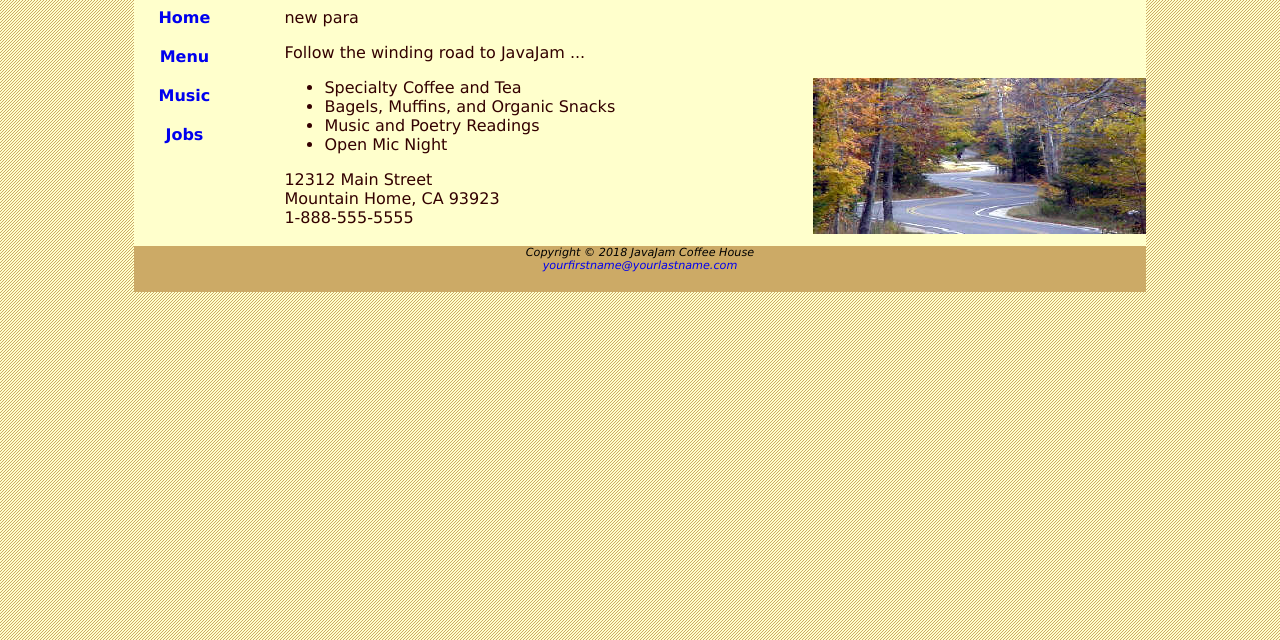
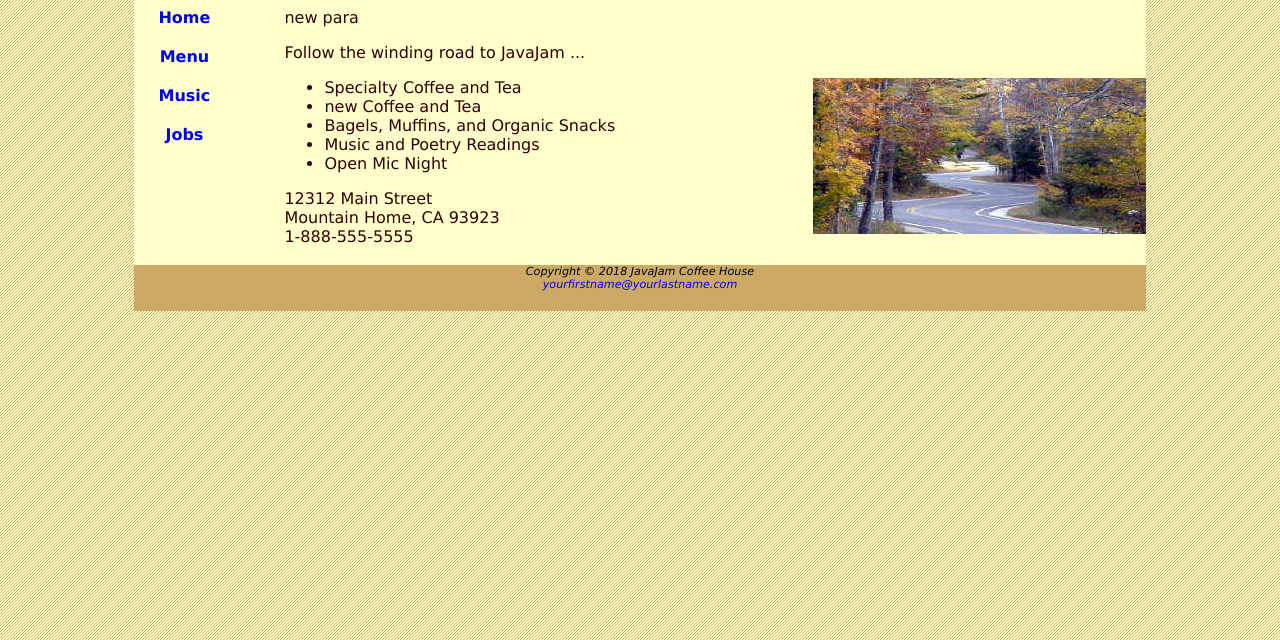
Before and after one commit to 2019-fall-itc-5103-0nc/testdeploy, a plain HTML site: page index.html in a window 1280 px wide. Shown: the part 160-800 px from the top of the page. Drawn offline with Linux system fonts and the light colour scheme.

Commit message:
new cooffe added

```diff
--- a/index.html
+++ b/index.html
@@ -27,6 +27,7 @@
 
         <ul>
           <li>Specialty Coffee and Tea</li>
+          <li>new Coffee and Tea</li>
           <li>Bagels, Muffins, and Organic Snacks</li>
           <li>Music and Poetry Readings</li>
           <li>Open Mic Night</li>
```
